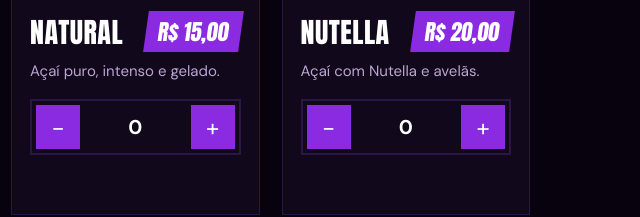
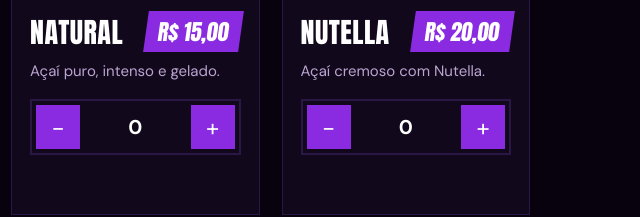
Before and after one commit to EduardoPCarvalho/acaido2c, a plain HTML site: page index.html in a window 1280 px wide. Shown: the part 1216-1433 px from the top of the page, 640-1280 px from the left. Drawn offline with Linux system fonts and the light colour scheme.

Commit message:
Update index.html

```diff
--- a/index.html
+++ b/index.html
@@ -663,7 +663,7 @@
         {
           id: "nutella",
           name: "Nutella",
-          desc: "Açaí com Nutella e avelãs.",
+          desc: "Açaí cremoso com Nutella.",
           price: 20.0,
           img: "nutella",
         },
```
